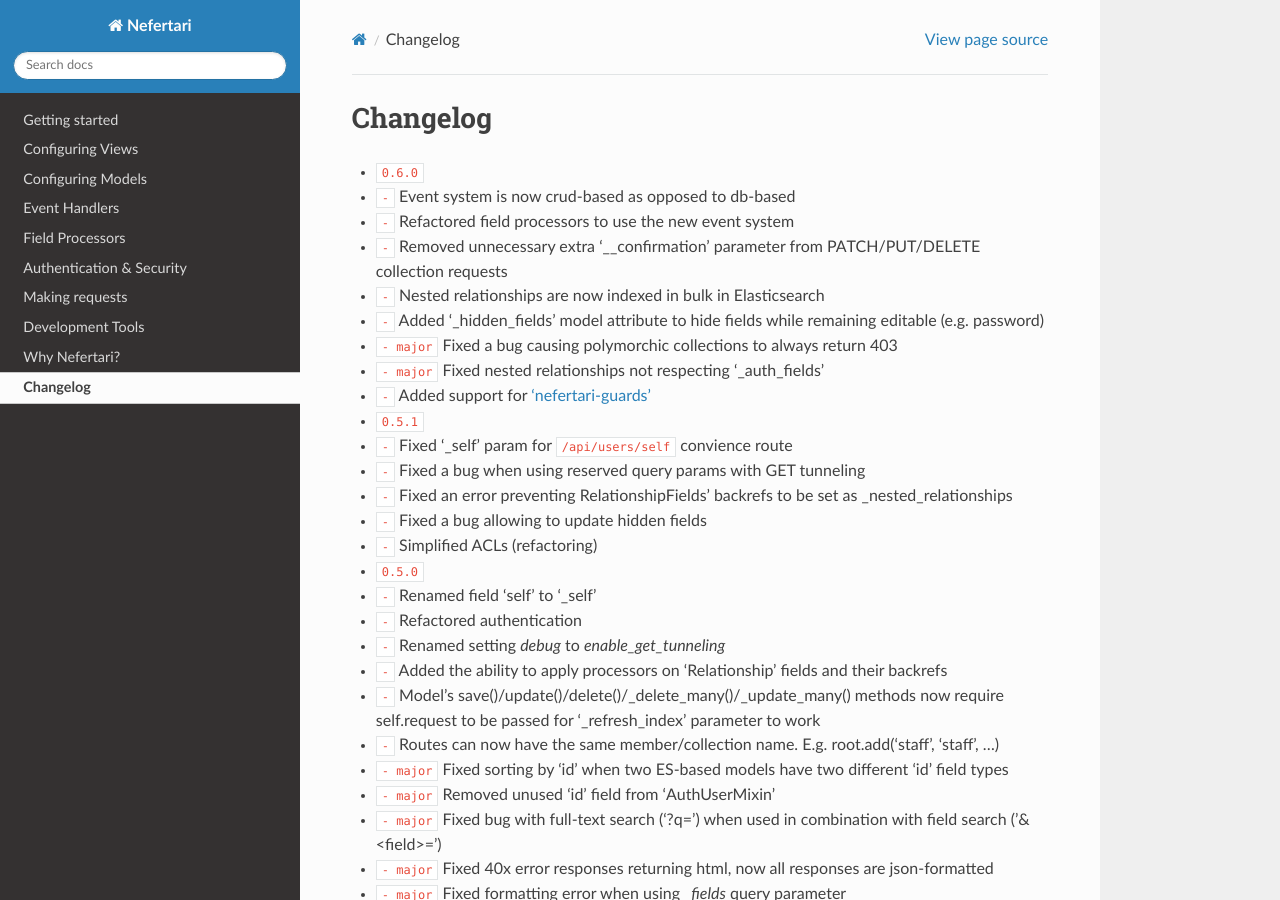
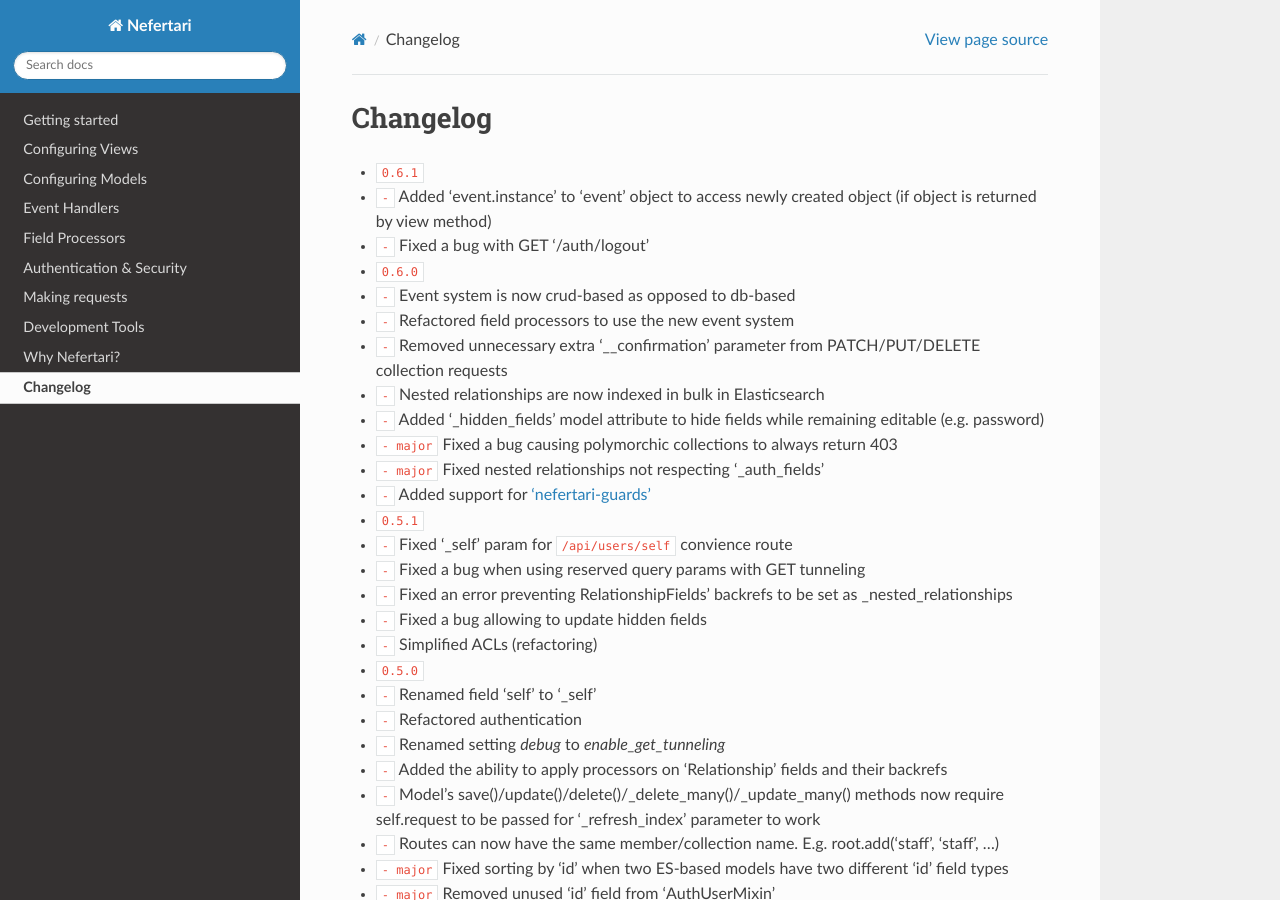
Before and after one commit to ramses-tech/nefertari, a Sphinx documentation site: the page built from docs/source/changelog.rst, in a window 1280 px wide and 900 px high. Built offline with Sphinx 7.4.7 and the Read the Docs theme 2.0.0, drawn with Linux system fonts in a browser that asks for light colours; cross-references to code outside the pages are shown as plain code.

Commit message:
adding changelogs for version 0.6.1

```diff
--- a/docs/source/changelog.rst
+++ b/docs/source/changelog.rst
@@ -1,5 +1,9 @@
 Changelog
 =========
+
+* :release:`0.6.1 <2015-11-xx>`
+* :bug:`-` Added 'event.instance' to 'event' object to access newly created object (if object is returned by view method)
+* :bug:`-` Fixed a bug with GET '/auth/logout'
 
 * :release:`0.6.0 <2015-10-07>`
 * :feature:`-` Event system is now crud-based as opposed to db-based
```
